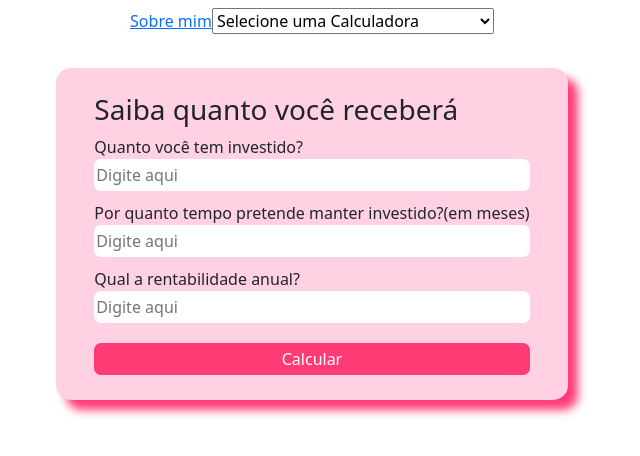
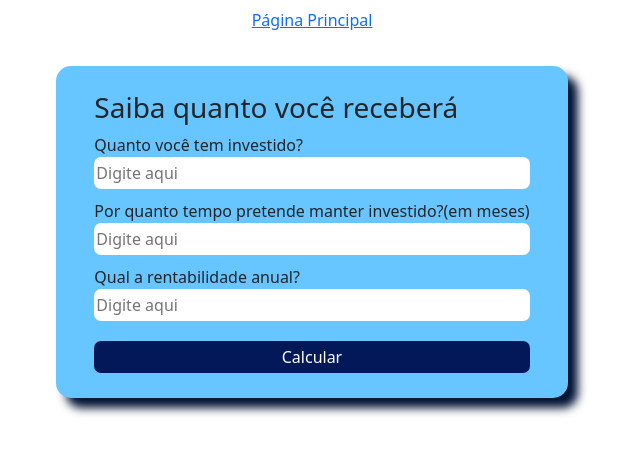
Before and after one commit to aliinescholl/Aliinescholl.github.io, a plain HTML site: page templates/calc_juros_compostos.html in a window 1280 px wide. Shown: the whole page, without its empty margins (328-968 px from the left). Drawn offline with nearby package versions, Linux system fonts and the light colour scheme.

Commit message:
alteraçao cores calculadoras

```diff
--- a/static/css/calculadora_style.css
+++ b/static/css/calculadora_style.css
@@ -5,11 +5,11 @@ body,html{
 }
 
 .calc-juros{
-    background-color: #ffd1e2;
+    background-color: #67c5ff;
     border-radius: 15px;
     padding: 2%;
     margin:2%;
-    box-shadow: #ff3b76 10px 10px 10px;
+    box-shadow: #001233 10px 10px 10px;
     width: 40%;
     height: 50%;
     justify-content: center;
@@ -19,7 +19,7 @@ body,html{
 .btn-calculadora{
     width: 100%;
     height: 2em;
-    background-color: #ff3b76;
+    background-color: #021859;
     color: white;
     border-style: none;
     border-radius: 7px;
--- a/static/css/index_style.css
+++ b/static/css/index_style.css
@@ -2,9 +2,7 @@ html, body{
     height: 100%;
     margin: 0;
     padding: 0;
-    background-color: #cde6fa;
 }
-
 #foto-perfil{
     border-radius: 50%;
     height: 150px;
@@ -17,7 +15,7 @@ html, body{
 }
 
 .card-perfil{
-    background-color: #83abcc;
+    background-color: #4dbbff;
     box-shadow: #001233 10px 10px 7px 0px;
     border-radius: 5px;
 }
@@ -30,7 +28,7 @@ hr{
 }
 
 .btn-com-hover{
-    background-color: #83abcc ;
+    background-color: #4dbbff ;
     color : #001233  ;
     padding: 10px;
     width: 100px;
--- a/templates/calc_juros_compostos.html
+++ b/templates/calc_juros_compostos.html
@@ -19,14 +19,7 @@
         <div class="estilo-navbar">
             <ul class="navbar nav justify-content-center h-10">
                 <li class="item-navbar">
-                    <a class="navbar-link" aria-current="page" href="../index.html">Sobre mim</a>
-                </li>
-                <li class="item-navbar">
-                <select name="calculadoras" class="calculadoras">
-                    <option value="calculadoras" selected disabled hidden>Selecione uma Calculadora</option>
-                    <option value="juros-compostos" onclick="IrJurosCompostos()">Calculadora Juros Compostos</option>
-                    <option value="juros-simples" onclick="IrJurosSimples()">Calculadora Juros Simples Mensais</option>
-                </select>
+                    <a class="navbar-link" aria-current="page" href="../index.html">Página Principal</a>
                 </li>
             </ul>
         </div>
```
Also changed, not shown: templates/calc_juros_simples.html (+1 -8 lines).
